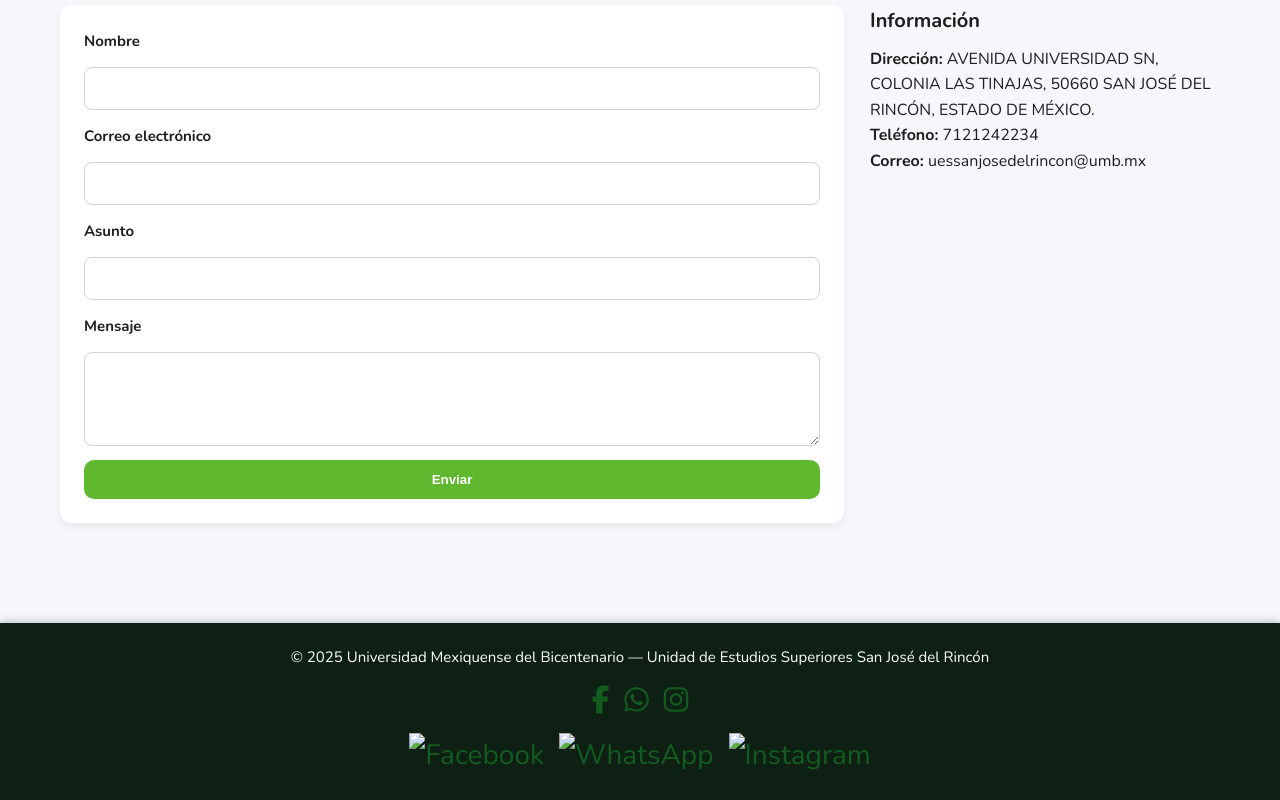
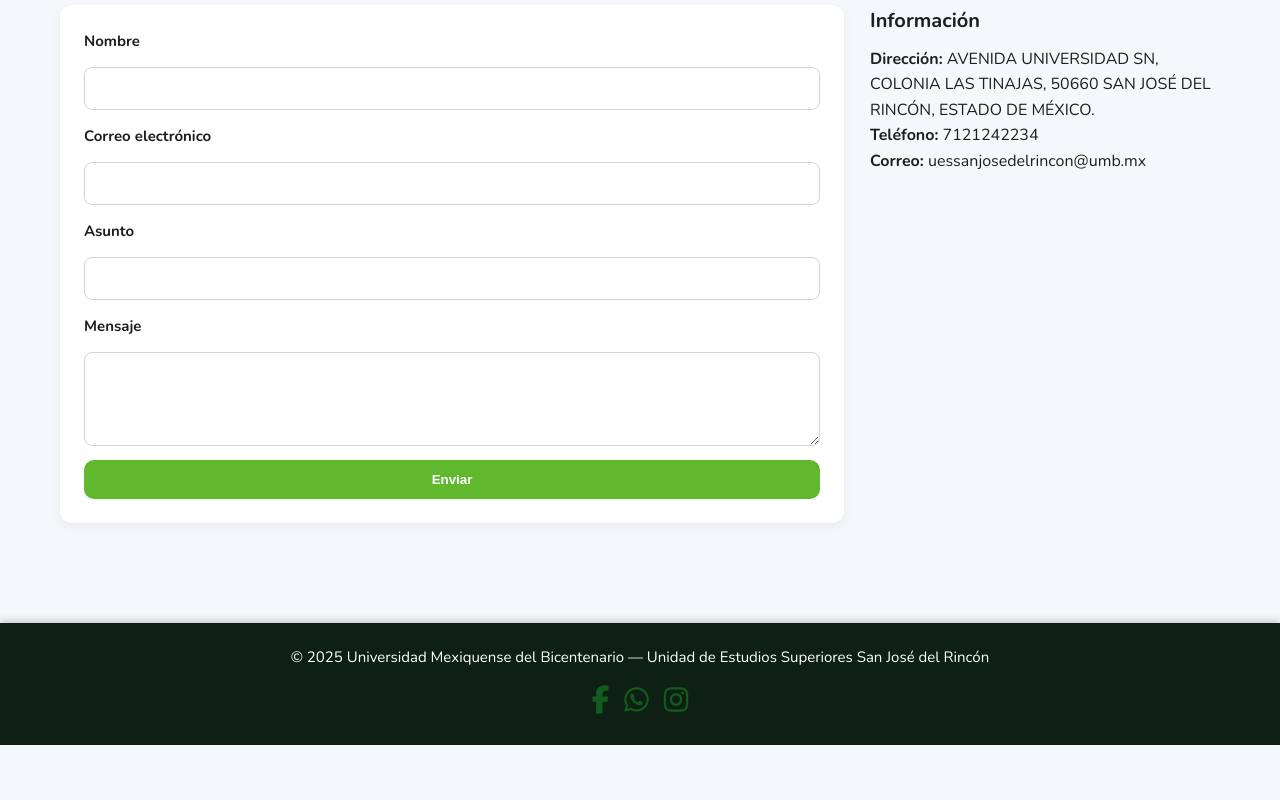
Before and after one commit to sanchezkike133/mi-pagina-web, a plain HTML site: page index.html in a window 1280 px wide. Shown: the part 2459-3259 px from the top of the page. After the commit the page ends 3204 px from the top, so only its background shows below. Drawn offline with Linux system fonts and the light colour scheme; files whose address does not match are found by name; a web font is replaced by a local one.

Commit message:
Elimine un duplicado que hice de mis favicon ya que no se cargaban correctamente en mi pagina

```diff
--- a/index.html
+++ b/index.html
@@ -232,17 +232,6 @@
       </a>
     </div>
 
-    <div class="social-icons"> <!-- Iconos con imágenes -->
-      <a href="https://www.facebook.com/tu-pagina" target="_blank">
-        <img src="Images/facebook.png" alt="Facebook" />
-      </a>
-      <a href="https://wa.me/tu-numero" target="_blank">
-        <img src="Images/whatsapp.png" alt="WhatsApp" />
-      </a>
-      <a href="https://www.instagram.com/tu-pagina" target="_blank">
-        <img src="Images/instagram.png" alt="Instagram" />
-      </a>
-    </div>
 
   </footer>
 
```
